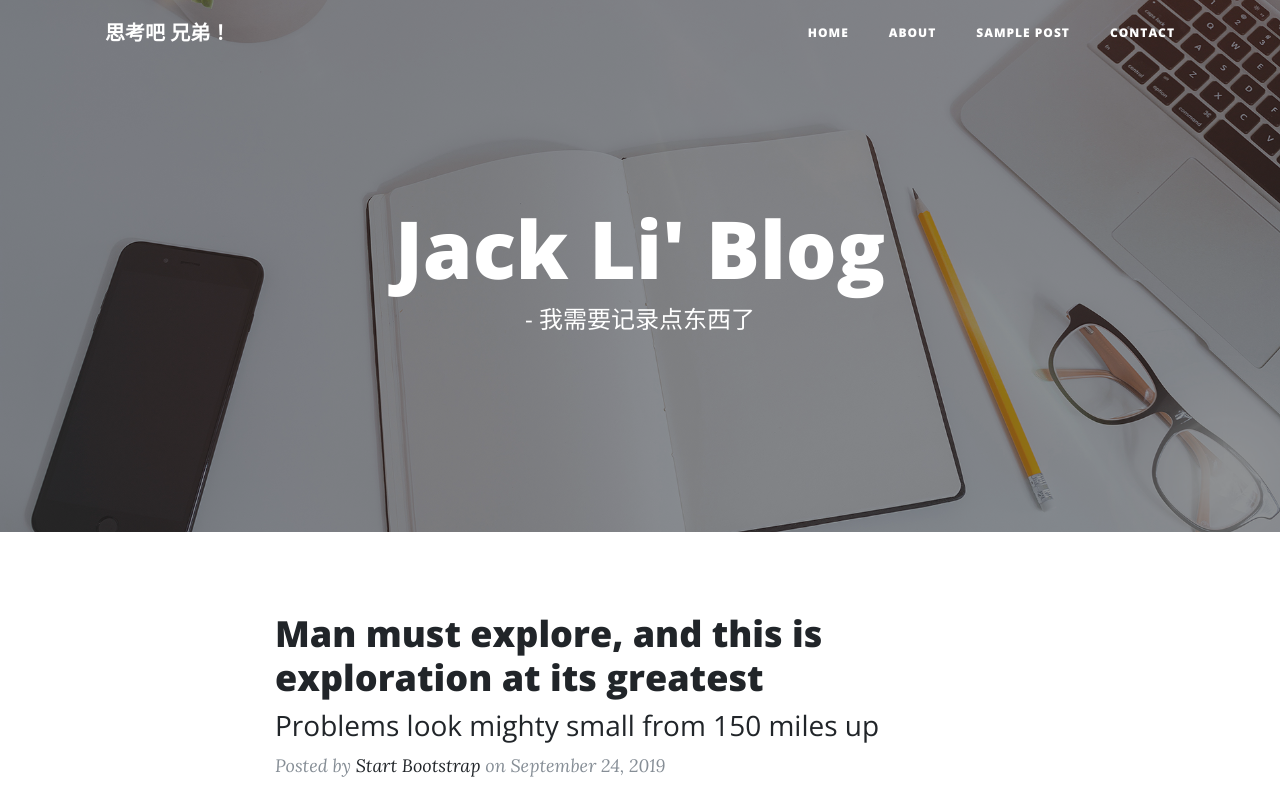
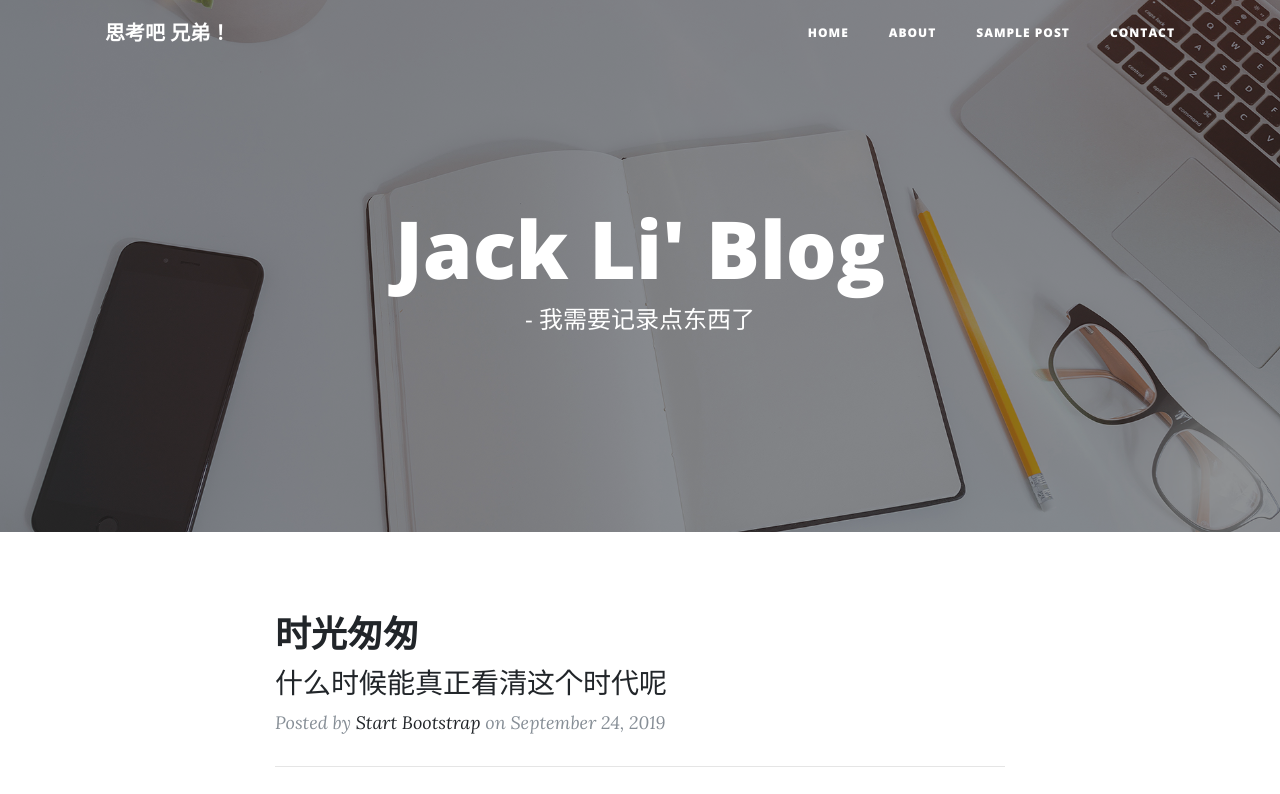
Before and after one commit to lantian157/jackli.github.io, a website: page index.html in a window 1280 px wide. Shown: the top 794 px of the page. Drawn offline with nearby package versions, Linux system fonts and the light colour scheme.

Commit message:
1. 修改标题

```diff
--- a/index.html
+++ b/index.html
@@ -73,12 +73,8 @@
       <div class="col-lg-8 col-md-10 mx-auto">
         <div class="post-preview">
           <a href="post.html">
-            <h2 class="post-title">
-              Man must explore, and this is exploration at its greatest
-            </h2>
-            <h3 class="post-subtitle">
-              Problems look mighty small from 150 miles up
-            </h3>
+          <h2 class="post-title"> 时光匆匆 </h2>
+          <h3 class="post-subtitle"> 什么时候能真正看清这个时代呢 </h3>
           </a>
           <p class="post-meta">Posted by
             <a href="#">Start Bootstrap</a>
```
